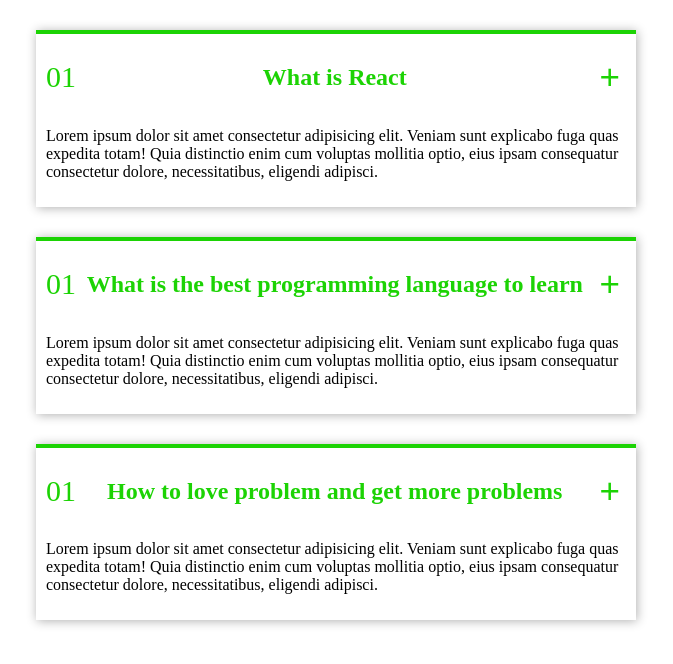
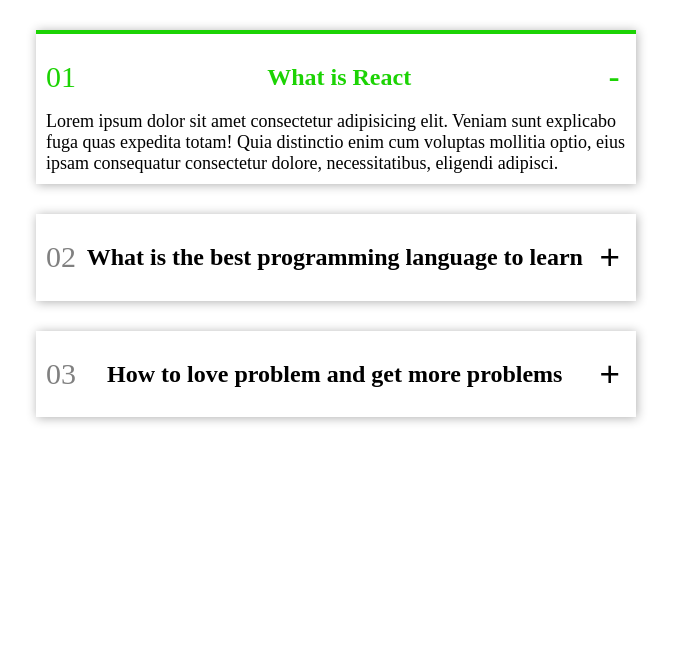
Before and after one commit to dawit2123/React-Practice, a React (Create React App) app in the folder accordion-react/: page / in a window 1280 px wide. Shown: the top 664 px of the page, without its empty margins (304-977 px from the left). Built offline with nearby package versions, Linux system fonts and the light colour scheme.

Commit message:
accordion v1 built successfully from scratch using html, css and react

```diff
--- a/accordion-react/src/App.js
+++ b/accordion-react/src/App.js
@@ -1,5 +1,6 @@
 import { type } from "@testing-library/user-event/dist/type";
 import "./index.css";
+import { useState } from "react";
 export default function App() {
   return <Accordion />;
 }
@@ -8,7 +9,7 @@
     name: "What is React",
     description:
       "Lorem ipsum dolor sit amet consectetur adipisicing elit. Veniam sunt explicabo fuga quas expedita totam! Quia distinctio enim cum voluptas mollitia optio, eius ipsam consequatur consectetur dolore, necessitatibus, eligendi adipisci.",
-    isOpened: false,
+    isOpened: true,
     id: Date.now(),
   },
   {
@@ -30,16 +31,29 @@
   /* <h2 className="faq">Frequently Asked Questions FAQ</h2>; */
 }
 function Accordion() {
-  return items.map((item) => (
+  const [isOpened, setIsOpened] = useState([false]);
+  function handleIsOpened(item) {
+    item.isOpened = !isOpened;
+    setIsOpened(!isOpened);
+  }
+  return items.map((item, index) => (
     <div className="container">
-      <div className="container-item active">
-        <div className="parent-header">
-          <span className="number">01</span>
+      <div
+        className={`container-item ${item.isOpened === true ? "active" : ""}`}
+      >
+        <div className="parent-header" onClick={() => handleIsOpened(item)}>
+          <span className="number">
+            {index < 10 ? `0${index + 1}` : `${index + 1}`}
+          </span>
           <h2 className="child-header">{item.name}</h2>
-          <button className="button">+</button>
+          <button className="button">
+            {item.isOpened === true ? "-" : "+"}
+          </button>
         </div>
 
-        <p className="container-paragraph">{item.description}</p>
+        <p className="container-paragraph">
+          {item.isOpened === true ? item.description : ""}
+        </p>
       </div>
     </div>
   ));
--- a/accordion-react/src/index.css
+++ b/accordion-react/src/index.css
@@ -17,6 +17,7 @@
   font-size: 35px;
   background-color: transparent;
   border: none;
+  cursor: pointer;
 }
 .container-item {
   padding: 10px;
@@ -40,3 +41,8 @@
 .container-paragraph {
   color: black;
 }
+p {
+  padding: 0px;
+  margin: 0px;
+  font-size: 18px;
+}
```
